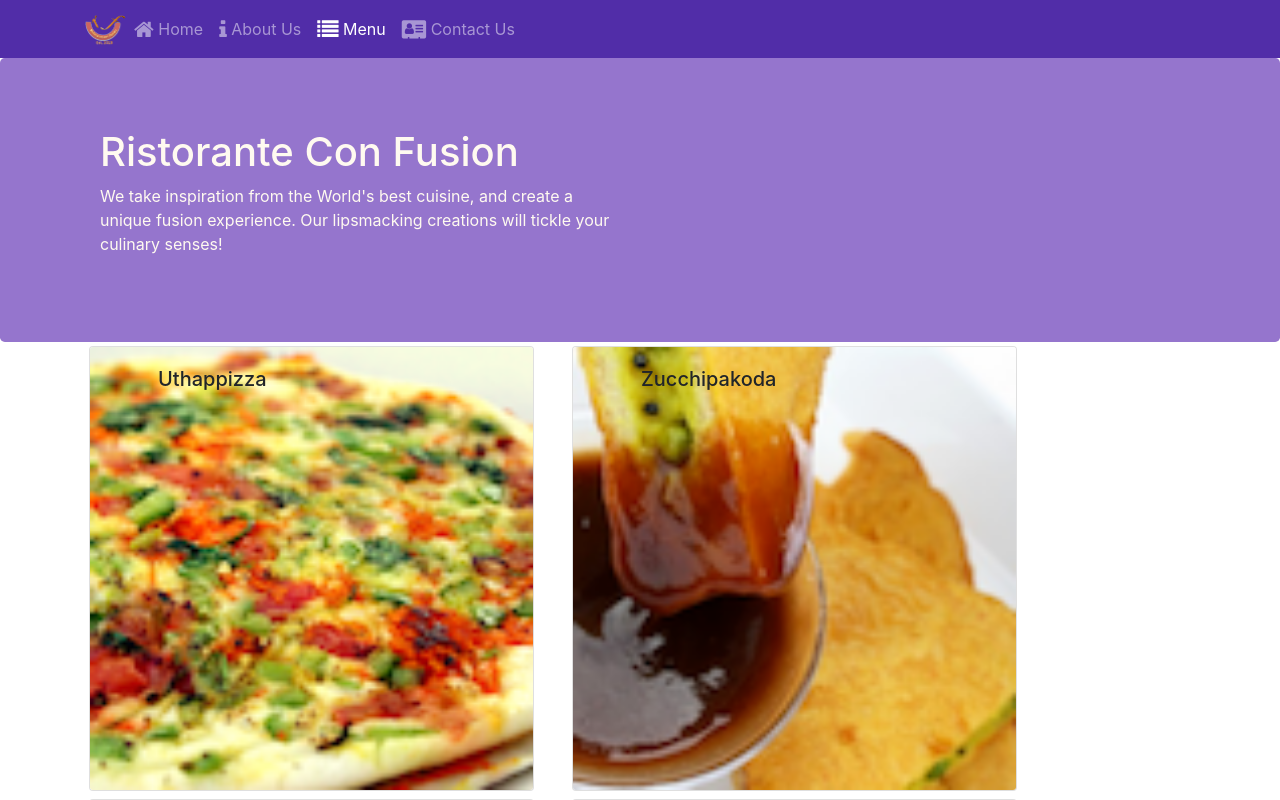
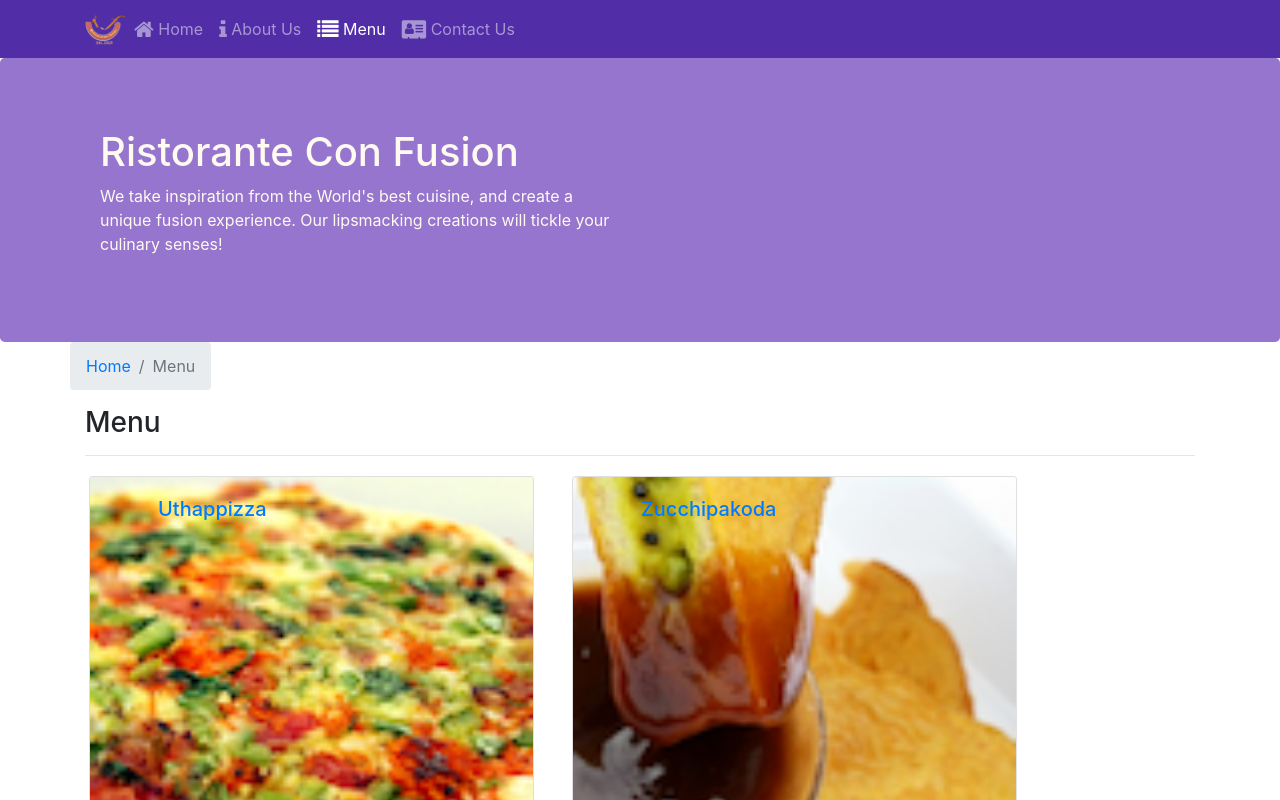
Before and after one commit to leon-12138/React, a React (Create React App) app: page /menu in a window 1280 px wide. Shown: the top 800 px of the page. Built offline with nearby package versions, Linux system fonts and the light colour scheme.

Commit message:
Single Page Applications Part 2

```diff
--- a/src/components/ContactComponent.js
+++ b/src/components/ContactComponent.js
@@ -1,8 +1,22 @@
 import React from 'react';
+import { BreadcrumbItem, Breadcrumb } from 'reactstrap';
+import { Link } from 'react-router-dom';
 
 function Contact(props) {
     return(
         <div className="container">
+
+            <div className="row">
+                <Breadcrumb>
+                    <BreadcrumbItem><Link to='/home'>Home</Link></BreadcrumbItem>
+                    <BreadcrumbItem active>Contact Us</BreadcrumbItem>
+                </Breadcrumb>
+                <div className="col-12">
+                    <h3>Contact Us</h3>
+                    <hr />
+                </div>
+            </div>
+
             <div className="row row-content">
                 <div className="col-12">
                 <h3>Location Information</h3>
@@ -24,7 +38,7 @@
                 <div className="col-12 col-sm-11 offset-sm-1">
                     <div className="btn-group" role="group">
                         <a role="button" className="btn btn-primary" href="tel:+85212345678"><i className="fa fa-phone"></i> Call</a>
-                        <a role="button" className="btn btn-info"><i className="fa fa-skype"></i> Skype</a>
+                        <a role="button" className="btn btn-info" href="/"><i className="fa fa-skype"></i> Skype</a>
                         <a role="button" className="btn btn-success" href="mailto:confusion@food.net"><i className="fa fa-envelope-o"></i> Email</a>
                     </div>
                 </div>
--- a/src/components/DishdetailComponent.js
+++ b/src/components/DishdetailComponent.js
@@ -1,85 +1,6 @@
-// import React, { Component } from 'react';
-// import { Card, CardImg, CardText, CardBody, CardTitle } from 'reactstrap';
-
-
-// class DishDetail extends Component {
-
-//     renderDish(dish) {
-//         if (dish != null) {
-//             return(
-//                 <Card>
-//                     <CardImg width="100%" src={dish.image} alt={dish.name} />
-//                     <CardBody>
-//                         <CardTitle>{dish.name}</CardTitle>
-//                         <CardText>{dish.description}</CardText>
-//                     </CardBody>
-//                 </Card>
-//             );
-//         }
-//         else {
-//             return(
-//                 <div></div>
-//             );
-//         }
-//     }
-
-//     renderComments(dish) {
-//         if (dish != null) {
-//             const rightPart = dish.comments.map((comment) => {
-//                 return(
-//                     <div key = {comment.id}>
-//                         <p>{comment.comment}</p>
-//                         <p> -- {comment.author}, {new Intl.DateTimeFormat('en-US', { year: 'numeric', month: 'short', day: '2-digit'}).format(new Date(Date.parse(comment.date)))} </p>
-//                     </div>
-//                 );
-//             });
-
-//            return (
-//             <div>
-//                 <h4>Comments</h4>
-//                 {rightPart}
-//             </div>
-//            );
-//         }
-//         else {
-//             return(
-//                 <div></div>
-//             );
-//         }
-//     }
-
-//     render() {
-//         const dish = this.props.dishSelected;
-
-//         return(
-//             <div className="container">
-//                 <div className="row">
-//                     <div className="col-12 col-md-5 m-1">
-//                         {this.renderDish(dish)}
-//                     </div>
-//                     <div className="col-12 col-md-5 m-1">
-//                         {this.renderComments(dish)}
-//                     </div>
-//                 </div>
-//             </div>
-
-//         );
-
-//     }
-
-// }
-// export default DishDetail;
-
-
-
-
-
-
-// function component write:
-
 import React from 'react';
-import { Card, CardImg, CardText, CardBody, CardTitle } from 'reactstrap';
-
+import { Card, CardImg, CardText, CardBody, CardTitle, BreadcrumbItem, Breadcrumb } from 'reactstrap';
+import { Link } from 'react-router-dom';
 
 function RenderDish({dish}) {
     if (dish != null) {
@@ -102,9 +23,9 @@
 
 
 
-function RenderComments({dish}) {
-    if (dish != null) {
-        const rightPart = dish.comments.map((comment) => {
+function RenderComments({comments}) {
+    if (comments != null) {
+        const rightPart = comments.map((comment) => {
             return(
                 <div key = {comment.id}>
                     <p>{comment.comment}</p>
@@ -128,16 +49,25 @@
 }
 
 const DishDetail = (props) => {
-    const dish = props.dish;
 
     return(
         <div className="container">
+            <div className="row">
+                <Breadcrumb>
+                    <BreadcrumbItem><Link to='/menu'>Menu</Link></BreadcrumbItem>
+                    <BreadcrumbItem active>{props.dish.name}</BreadcrumbItem>
+                </Breadcrumb>
+                <div className="col-12">
+                    <h3>{props.dish.name}</h3>
+                    <hr />
+                </div>
+            </div>
             <div className="row">
                 <div className="col-12 col-md-5 m-1">
                     <RenderDish dish={props.dish} />
                 </div>
                 <div className="col-12 col-md-5 m-1">
-                    <RenderComments dish={props.dish} />
+                    <RenderComments comments={props.comments} />
                 </div>
             </div>
         </div>
--- a/src/components/MainComponent.js
+++ b/src/components/MainComponent.js
@@ -24,11 +24,9 @@
       promotions: PROMOTIONS,
       leaders: LEADERS
     };
-
   }
 
   render() {
-
     const HomePage = () => {
         return(
             <Home dish={this.state.dishes.filter((dish) => dish.featured)[0]}
@@ -37,19 +35,32 @@
         );
     }
 
+    const DishWithId = ({match}) => {
+        return(
+            <DishDetail dish={this.state.dishes.filter((dish) => dish.id === parseInt(match.params.dishId,10))[0]}
+                        comments={this.state.comments.filter((comment) => comment.dishId === parseInt(match.params.dishId,10))}
+            />
+        );
+    }
+
+
     return (
         <div>
         <Header />
         <Switch>
             <Route path="/home" component={HomePage} />
             <Route exact path="/menu" component={ () => <Menu dishes={this.state.dishes}/>} />
+            <Route path="/menu/:dishId" component={DishWithId} />
             <Route exact path="/contactus" component={Contact} />
             <Redirect to="/home" />
         </Switch>
         <Footer />
         </div>
     );
+
+
   }
+
 }
 
 export default Main;
--- a/src/components/MenuComponent.js
+++ b/src/components/MenuComponent.js
@@ -1,14 +1,16 @@
 import React from 'react';
-import { Card, CardImg, CardImgOverlay, CardTitle } from 'reactstrap';
-
+import { Card, CardImg, CardImgOverlay, CardTitle, Breadcrumb, BreadcrumbItem } from 'reactstrap';
+import { Link } from 'react-router-dom';
 
 function RenderMenuItem({ dish, onClick}) {
     return(
-        <Card onClick={ () => onClick(dish.id) }>
-            <CardImg width="100%" src={dish.image} alt={dish.name} />
-            <CardImgOverlay body className="ml-5">
-                <CardTitle>{dish.name}</CardTitle>
-            </CardImgOverlay>
+        <Card>
+            <Link to={`/menu/${dish.id}`} >
+                <CardImg width="100%" src={dish.image} alt={dish.name} />
+                <CardImgOverlay body className="ml-5">
+                    <CardTitle>{dish.name}</CardTitle>
+                </CardImgOverlay>
+            </Link>
         </Card>
     );
 }
@@ -18,13 +20,23 @@
     const menu = props.dishes.map((dish) => {
         return(
             <div key={dish.id} className="col-12 col-md-5 m-1">
-                <RenderMenuItem dish={dish} onClick={props.onClick} />
+                <RenderMenuItem dish={dish} />
             </div>
         );
     });
 
     return (
         <div className="container">
+            <div className="row">
+                <Breadcrumb>
+                    <BreadcrumbItem><Link to='/home'>Home</Link></BreadcrumbItem>
+                    <BreadcrumbItem active>Menu</BreadcrumbItem>
+                </Breadcrumb>
+                <div className="col-12">
+                    <h3>Menu</h3>
+                    <hr />
+                </div>
+            </div>
             <div className="row">
                 {menu}
             </div>
```
Lines whose indentation alone changed are shown as unchanged.
